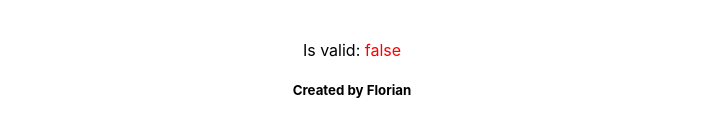
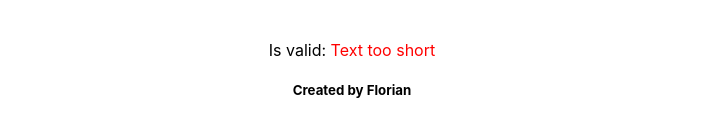
Before and after one commit to morsix/react-max-a2-lists-conditionals, a React (Create React App) app: page / in a window 1280 px wide. Shown: the part 180-310 px from the top of the page, without its empty margins (288-991 px from the left). Built offline with nearby package versions, Linux system fonts and the light colour scheme.

Commit message:
changed validation method text

```diff
--- a/src/Validation/Validation.js
+++ b/src/Validation/Validation.js
@@ -5,8 +5,8 @@ const validation = (props) =>{
     return(
         <div className="Validation grid-column-12">
             Is valid: {props.isValid ?
-            <span className="text-green">true</span> :
-            <span className="text-red">false</span>}
+            <span className="text-green">Text long enough</span> :
+            <span className="text-red">Text too short</span>}
         </div>
     )
 }
```
